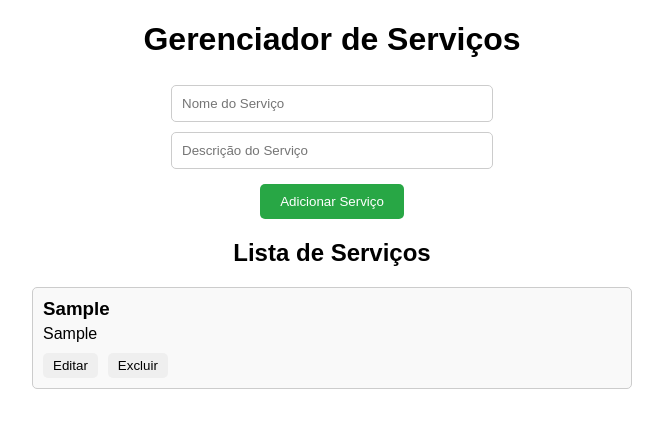
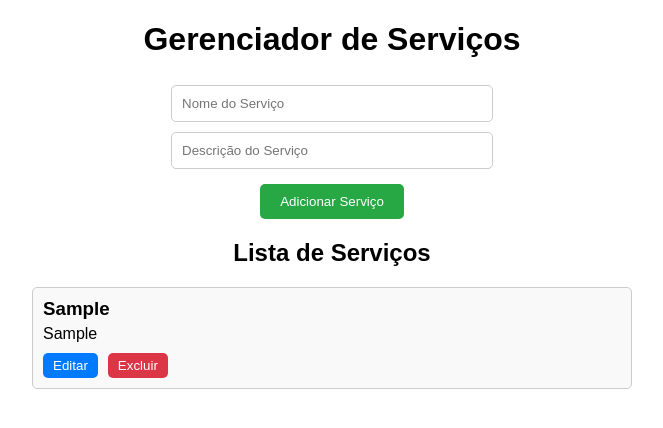
Before and after one commit to Kanaashi1/gerenciador-servicos, a React (Create React App) app: page / in a window 1280 px wide. Both pictures are taken after typing "Sample", "Sample" into the empty fields and a click on the button "Adicionar Serviço". Shown: the top 428 px of the page, without its empty margins (308-971 px from the left). Built offline with nearby package versions, Linux system fonts and the light colour scheme.

Commit message:
Atualização 1

```diff
--- a/src/App.css
+++ b/src/App.css
@@ -78,3 +78,21 @@ h1, h2 {
   background-color: #dc3545;
   color: white;
 }
+
+.service-item button.edit-button {
+  background-color: #007bff;
+  color: white;
+}
+
+.service-item button.edit-button:hover {
+  background-color: #0056b3;
+}
+
+.service-item button.delete-button {
+  background-color: #dc3545;
+  color: white;
+}
+
+.service-item button.delete-button:hover {
+  background-color: #c82333;
+}
--- a/src/App.js
+++ b/src/App.js
@@ -66,8 +66,8 @@ function App() {
           <div key={service.id} className="service-item">
             <h3>{service.name}</h3>
             <p>{service.description}</p>
-            <button onClick={() => handleEditService(service.id)}>Editar</button>
-            <button onClick={() => handleDeleteService(service.id)}>Excluir</button>
+            <button className="edit-button" onClick={() => handleEditService(service.id)}>Editar</button>
+            <button className="delete-button" onClick={() => handleDeleteService(service.id)}>Excluir</button>
           </div>
         ))}
       </div>
```
